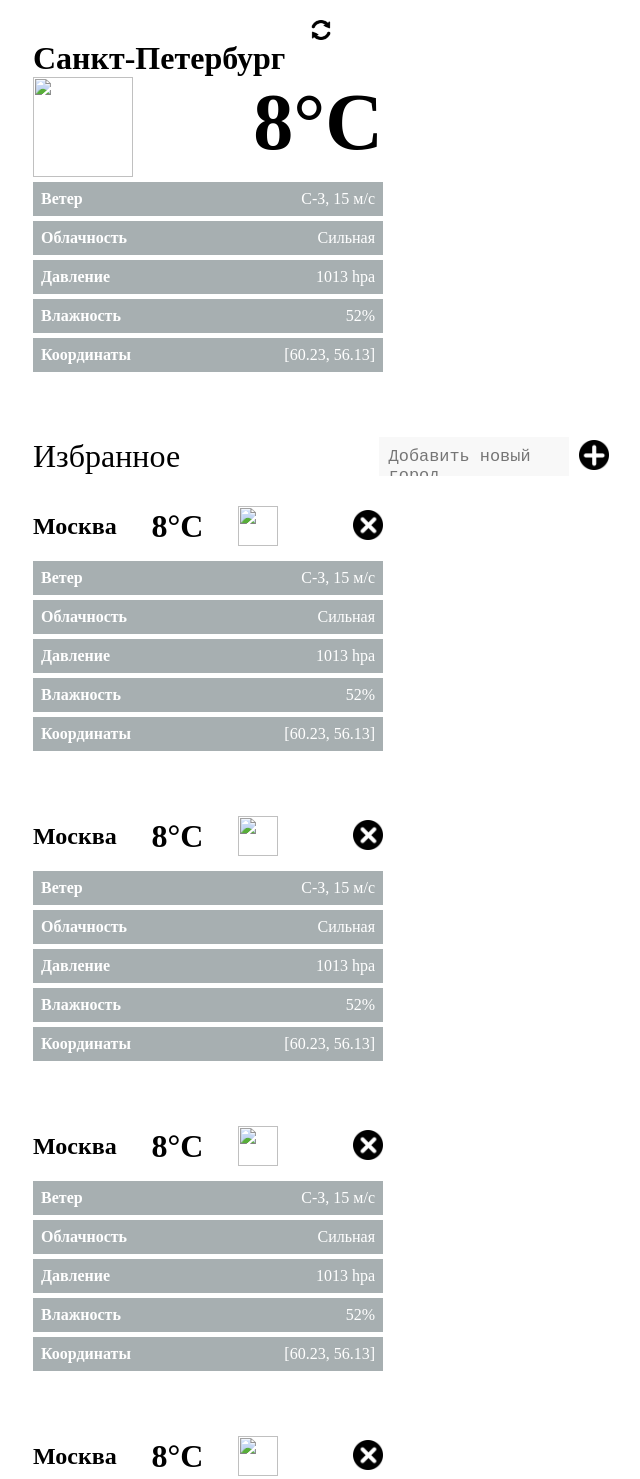
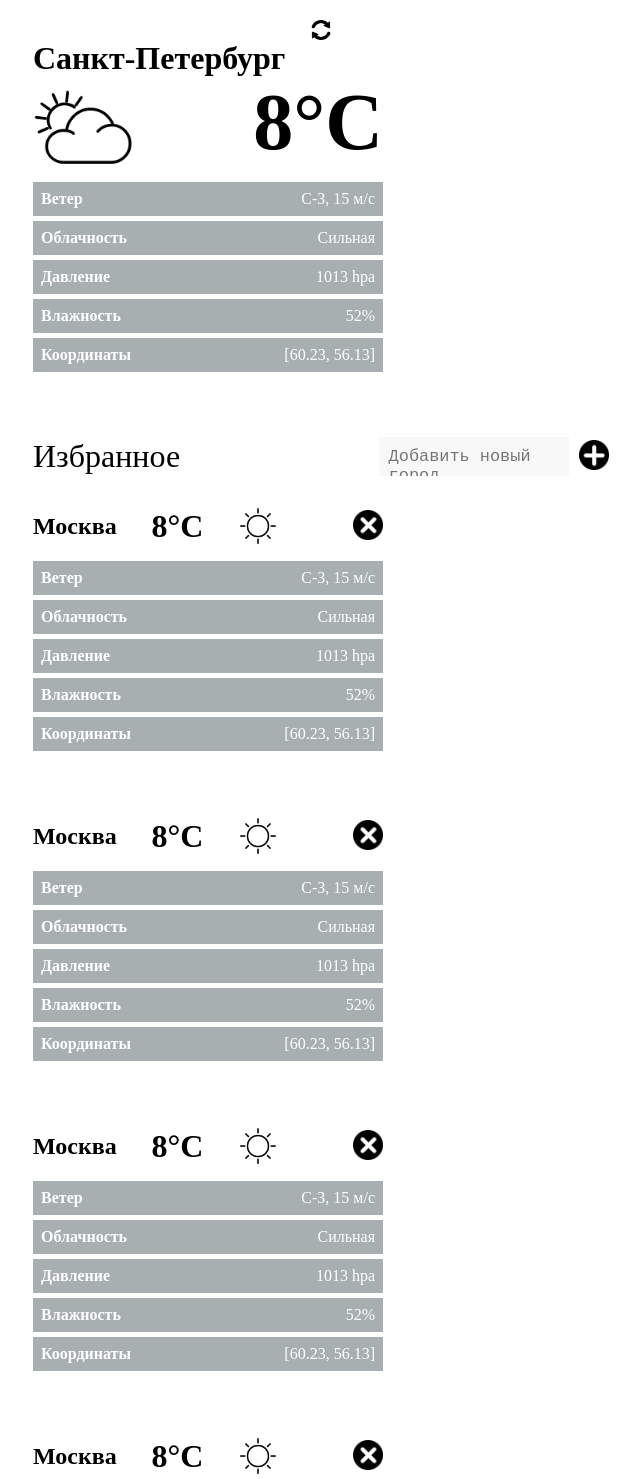
Before and after one commit to GrishinM/WebCourseWork, a plain HTML site: page index.html in a window 1280 px wide. Shown: the top 1479 px of the page, without its empty margins (319-959 px from the left). Drawn offline with Linux system fonts and the light colour scheme.

Commit message:
added weather icons

```diff
--- a/index.html
+++ b/index.html
@@ -15,7 +15,7 @@
             <div class="current-place-main-info">
                 <h1>Санкт-Петербург</h1>
                 <div>
-                    <img class="current-place-weather-icon" src="" alt="">
+                    <img class="current-place-weather-icon" src="images/cloud.png" alt="">
                     <p class="current-place-temperature">8°C</p>
                 </div>
             </div>
@@ -59,7 +59,7 @@
                     <div class="place-main-info">
                         <h3 class="place-name">Москва</h3>
                         <p class="place-temperature">8°C</p>
-                        <img class="place-weather-icon" src="" alt="">
+                        <img class="place-weather-icon" src="images/sun.png" alt="">
                     </div>
                     <button>
                         <img class="remove-button" src="images/remove-button.png" alt="">
@@ -93,7 +93,7 @@
                     <div class="place-main-info">
                         <h3 class="place-name">Москва</h3>
                         <p class="place-temperature">8°C</p>
-                        <img class="place-weather-icon" src="" alt="">
+                        <img class="place-weather-icon" src="images/sun.png" alt="">
                     </div>
                     <button>
                         <img class="remove-button" src="images/remove-button.png" alt="">
@@ -127,7 +127,7 @@
                     <div class="place-main-info">
                         <h3 class="place-name">Москва</h3>
                         <p class="place-temperature">8°C</p>
-                        <img class="place-weather-icon" src="" alt="">
+                        <img class="place-weather-icon" src="images/sun.png" alt="">
                     </div>
                     <button>
                         <img class="remove-button" src="images/remove-button.png" alt="">
@@ -161,7 +161,7 @@
                     <div class="place-main-info">
                         <h3 class="place-name">Москва</h3>
                         <p class="place-temperature">8°C</p>
-                        <img class="place-weather-icon" src="" alt="">
+                        <img class="place-weather-icon" src="images/sun.png" alt="">
                     </div>
                     <button>
                         <img class="remove-button" src="images/remove-button.png" alt="">
```
Also changed, not shown: images/cloud.png (added), images/sun.png (added).
